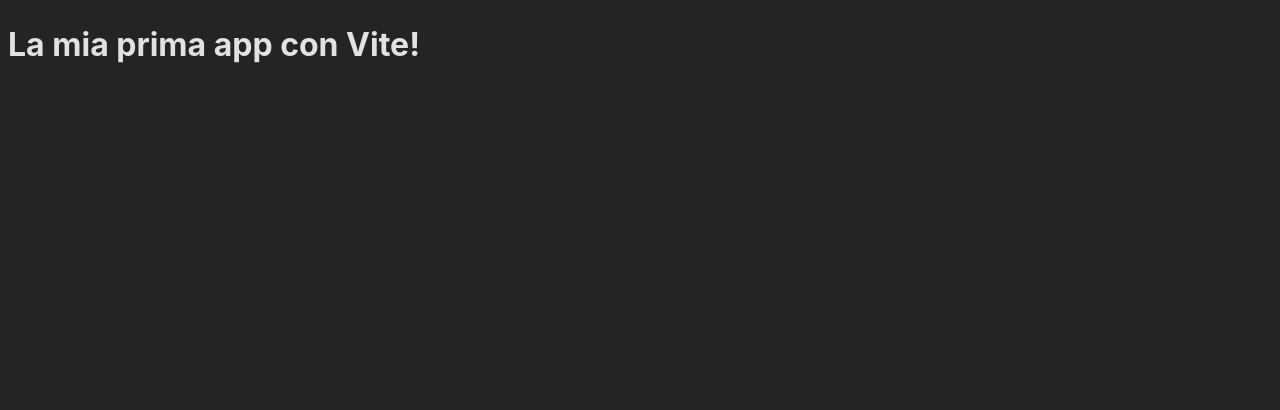
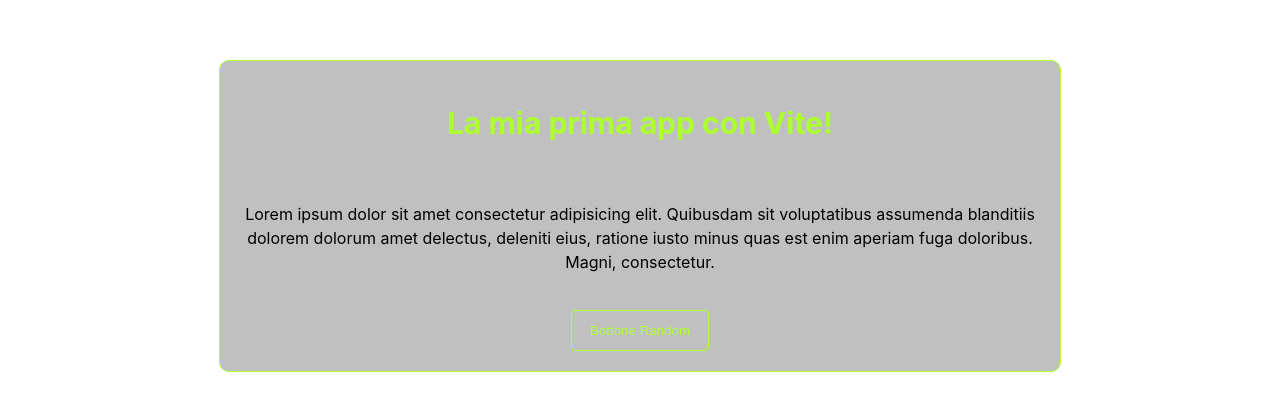
Before and after one commit to Mario-Arista/vite-hello-world, a Vue app: page / in a window 1280 px wide. Shown: the top 410 px of the page. Built offline with nearby package versions, Linux system fonts and the light colour scheme.

Commit message:
completed with bonus (style simple)

```diff
--- a/src/App.vue
+++ b/src/App.vue
@@ -1,15 +1,20 @@
 <script>
-import AppTitle from './components/AppTitle.vue';
+import AppHero from './components/AppHero.vue';
 
 export default {
     components: {
-        AppTitle,
+        AppHero,
     }
 }
+
 </script>
 
 <template>
-  <AppTitle></AppTitle>
+  <AppHero>
+    <AppTitle></AppTitle>
+    <p>Lorem ipsum dolor sit amet, consectetur adipisicing elit. Dolores minus maxime nemo, rerum at ducimus cum deleniti facere commodi velit, molestias quas quibusdam quisquam. Maxime perspiciatis earum adipisci ut maiores!</p>
+  </AppHero>
+
 </template>
 
 <style>
--- /dev/null
+++ b/src/components/AppHero.vue
@@ -0,0 +1,70 @@
+<script>
+
+import AppTitle from '../components/AppTitle.vue';
+
+export default {
+
+    name: 'AppHero',
+
+    components: {
+        AppTitle,
+    },
+
+    data() {
+    return  {
+
+      paragrafo: "Lorem ipsum dolor sit amet consectetur adipisicing elit. Quibusdam sit voluptatibus assumenda blanditiis dolorem dolorum amet delectus, deleniti eius, ratione iusto minus quas est enim aperiam fuga doloribus. Magni, consectetur.",
+        bottone: "Bottone Random",
+    }
+
+  }
+}
+
+</script>
+
+<template>
+
+    <div class="container">
+        <AppTitle></AppTitle>
+        <p>{{ paragrafo }}</p>
+        <button>{{ bottone }}</button>
+    </div>
+
+</template>
+
+<style>
+
+.container {
+    display: flex;
+    flex-direction: column;
+    align-items: center;
+    gap: 20px;
+
+    margin: 60px auto;
+    max-width: 800px;
+
+    padding: 20px;
+
+    border-radius: 10px;
+    border: 1px solid greenyellow;
+
+    background-color: rgba(0, 0, 0, 0.248);
+
+}
+
+.container p {
+    text-align: center;
+}
+
+.container button {
+    padding: 12px 18px;
+
+    border-radius: 4px;
+    border: 1px solid greenyellow;
+
+    color: greenyellow;
+    background-color: transparent;
+
+}
+
+</style>
--- a/src/components/AppTitle.vue
+++ b/src/components/AppTitle.vue
@@ -16,4 +16,10 @@
 
 <style>
 
+h1 {
+    color: greenyellow;
+    font-size: 30px;
+    font-weight: bold;
+}
+
 </style>
--- a/src/style.css
+++ b/src/style.css
@@ -4,8 +4,6 @@
   font-weight: 400;
 
   color-scheme: light dark;
-  color: rgba(255, 255, 255, 0.87);
-  background-color: #242424;
 
   font-synthesis: none;
   text-rendering: optimizeLegibility;
```
